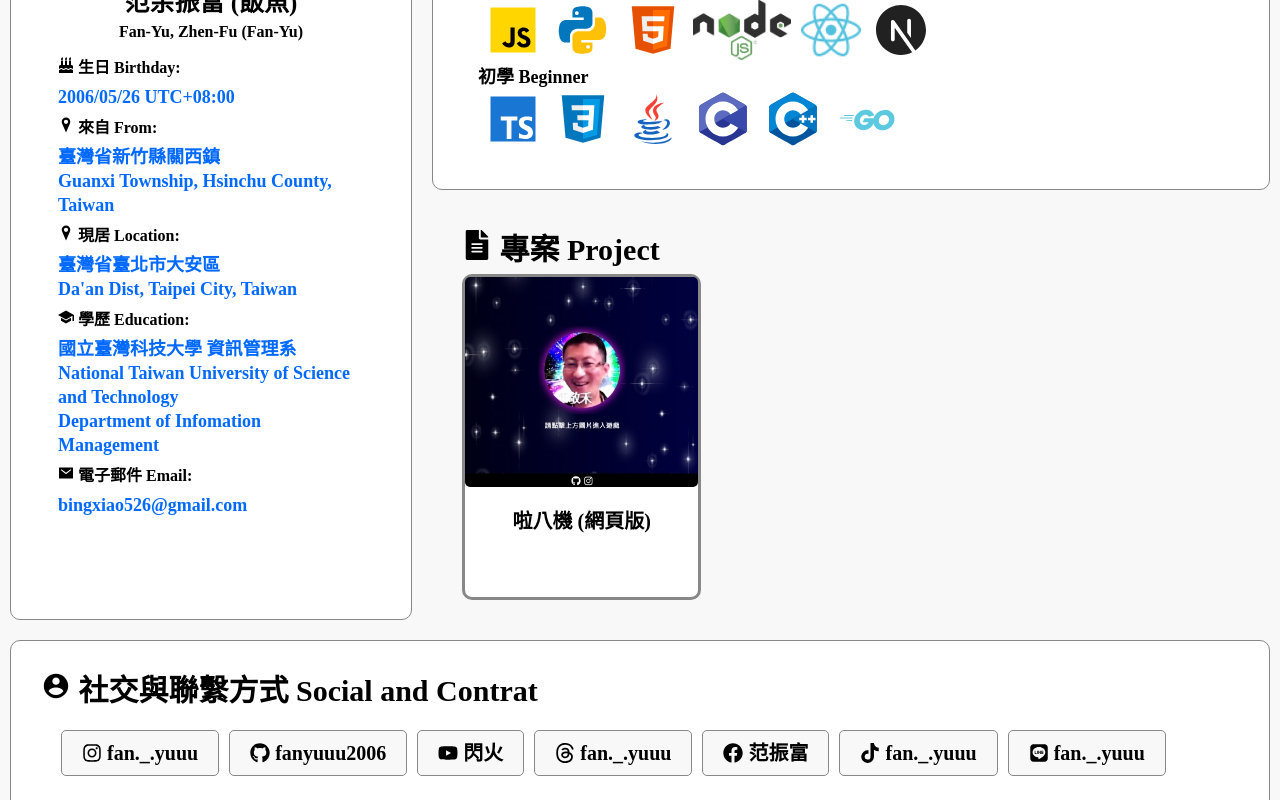
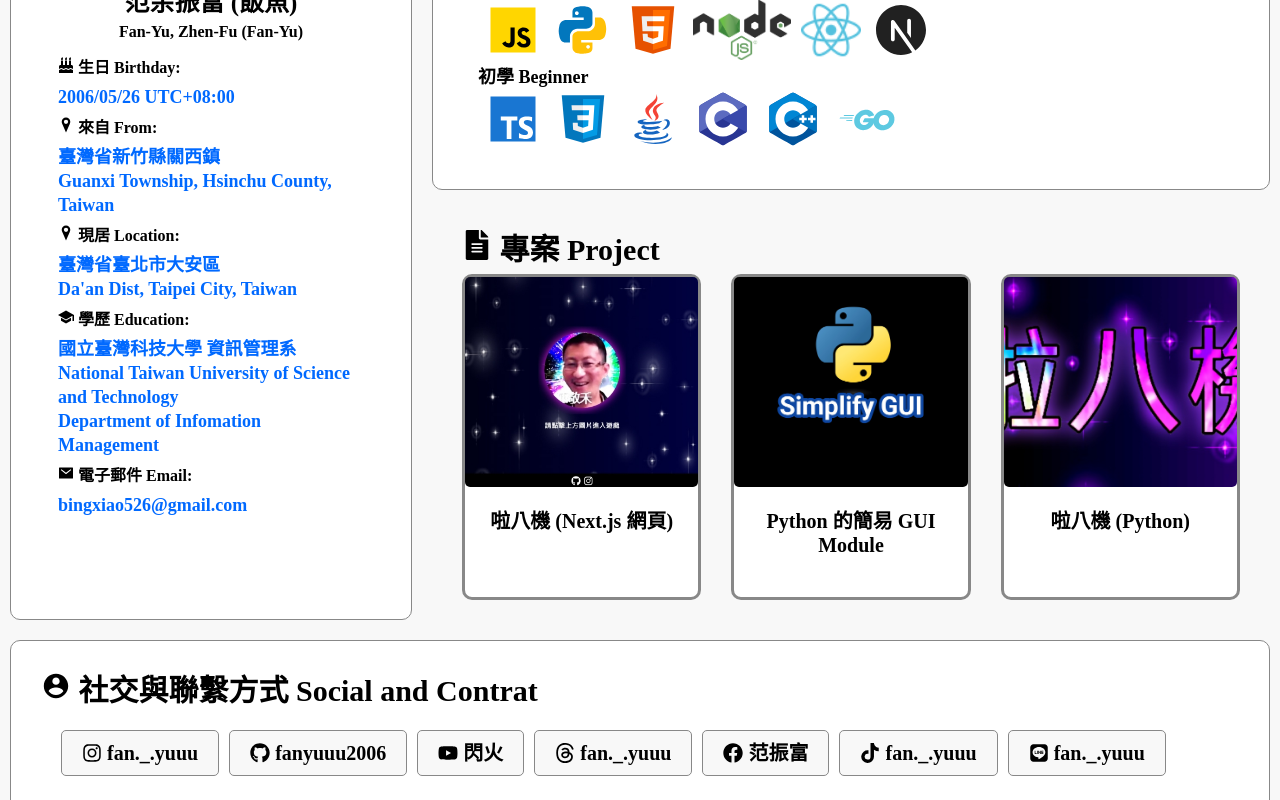
Before and after one commit to fanyuuu2006/fanyu-web, a Next.js app in the folder frontend/: page / in a window 1280 px wide. Shown: the part 467-1267 px from the top of the page. Built offline with nearby package versions, Linux system fonts and the light colour scheme.

Commit message:
feat. Project 補充

```diff
--- a/frontend/src/components/Index/ProjectCarouselDiv.jsx
+++ b/frontend/src/components/Index/ProjectCarouselDiv.jsx
@@ -4,26 +4,49 @@ import Image from "next/image";
 import RwdBr from "../common/RwdBr";
 import OutsideLink from "../common/OutsideLink";
 import Carousel from "../common/Carousel";
-import labagweb from "@/assets/images/labagweb.jpg";
 import FlexGrowDiv from "../common/FlexGrowDiv";
 import { FaFileAlt } from "react-icons/fa";
+import labagweb from "@/assets/images/labagweb.jpg";
+import labagexe from "@/assets/images/labagexe.jpg";
+import simplifygui from "@/assets/images/simplifygui.jpg";
 
 const ProjectData = [
   {
-    name: "啦八機 (網頁版)",
+    name: "啦八機 (Next.js 網頁)",
     url: "https://labag-nextjs.vercel.app/",
     img: labagweb,
+  },
+  {
+    name: "Python 的簡易 GUI Module",
+    url: "https://github.com/fanyuuu2006/GUI-simplify-Tkinter-Pygame.git",
+    img: simplifygui,
+  },
+  {
+    name: "啦八機 (Python)",
+    url: "https://github.com/fanyuuu2006/LaBaG-PythonProject.git",
+    img: labagexe,
   },
 ];
 
 export default function ProjectCarouselDiv() {
-
   // 使用 state 來處理 slidesPerView
-  const [slidesPerView, setSlidesPerView] = useState(1);
+  const [SlidesPerView, setSlidesPerView] = useState(1);
+  const [AutoPlay, setAutoPlay] = useState(true);
 
   useEffect(() => {
     const updateSlidesPerView = () => {
-      setSlidesPerView(window.innerWidth > 768 ? (ProjectData.length > 3 ? 3 : ProjectData.length) : 1);
+      setSlidesPerView(
+        window.innerWidth > 768
+          ? ProjectData.length > 3
+            ? 3
+            : ProjectData.length
+          : 1
+      );
+      setAutoPlay(
+        window.innerWidth > 768
+          ? ProjectData.length > 3
+          : ProjectData.length > 1
+      );
     };
 
     // 在組件掛載後更新 slidesPerView
@@ -50,7 +73,7 @@ export default function ProjectCarouselDiv() {
         </>
       }
     >
-      <Carousel slidesPerView={slidesPerView} autoPlay={ProjectData.length > 1}>
+      <Carousel slidesPerView={SlidesPerView} autoPlay={AutoPlay}>
         {ProjectData.map((project, index) => {
           return (
             <OutsideLink
```
Also changed, not shown: frontend/src/assets/images/labagexe.jpg (added), frontend/src/assets/images/simplifygui.jpg (added).
